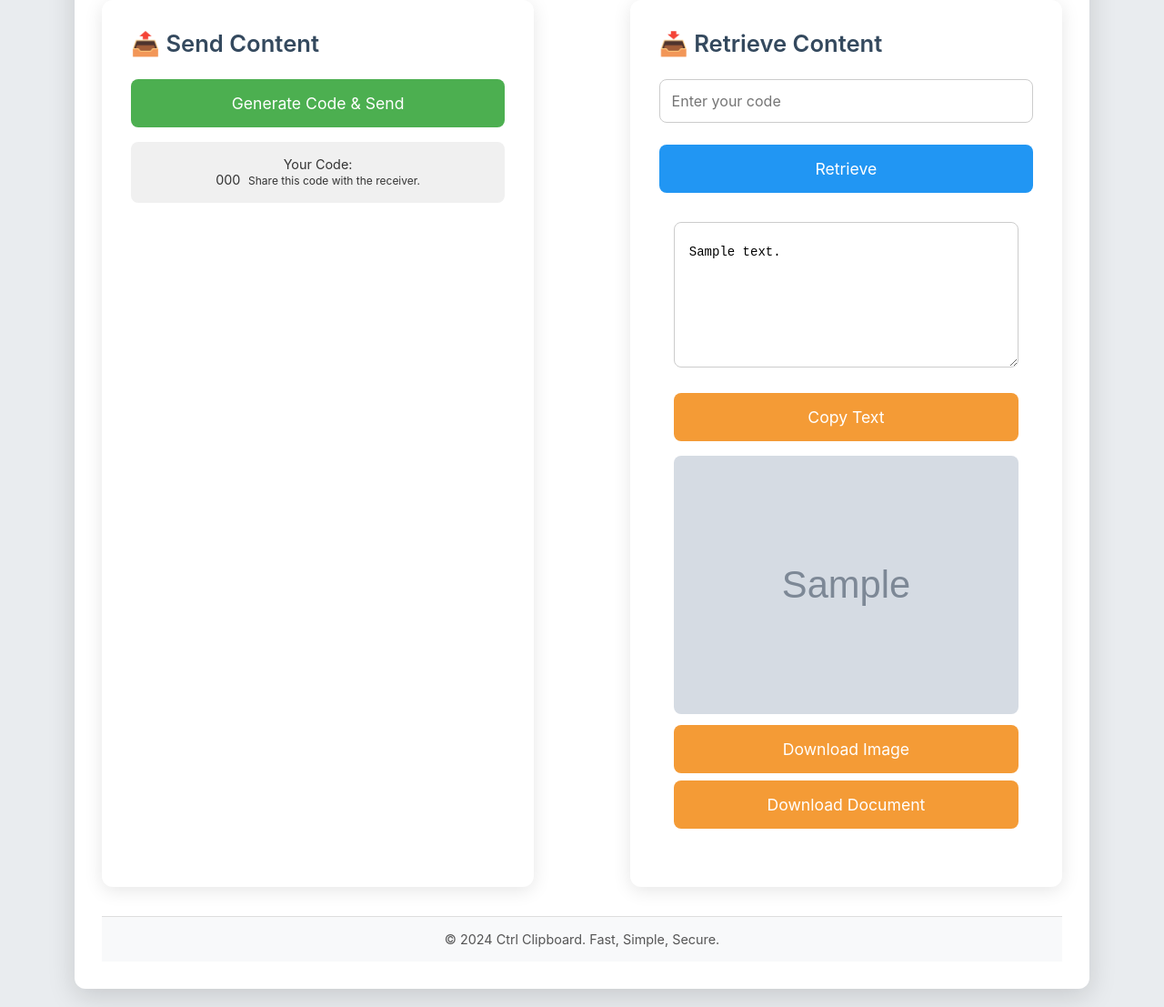
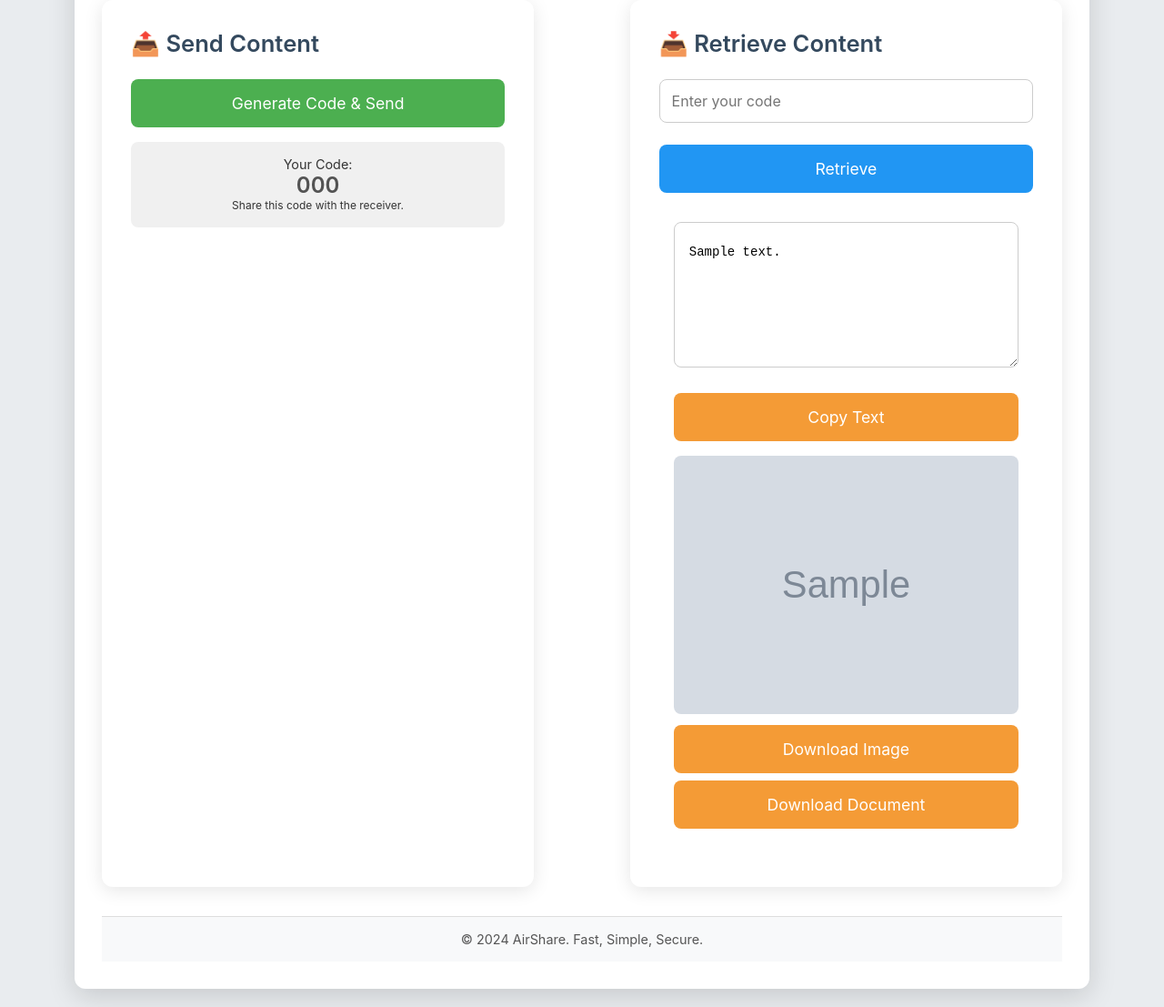
Before and after one commit to NitinYadav354/AirShare, a Django app: template AirShare/clipboard/templates/clipboard/Clipboard.html in a window 1280 px wide. Shown: the part 195-1302 px from the top of the page at 91% size. Run offline with Django 5.2, Linux system fonts and the light colour scheme; the template is opened without the code that fills it: most values are stand-ins (such as "Sample title", 1, 10 or a date in 2020).

Commit message:
UI updated

```diff
--- a/AirShare/clipboard/templates/clipboard/Clipboard.html
+++ b/AirShare/clipboard/templates/clipboard/Clipboard.html
@@ -34,7 +34,9 @@
           {% if code %}
           <div class="code-display">
             <p>Your Code:</p>
-            <span class="code">{{ code }}</span>
+            <h class="code">{{ code }}</h>
+          </br>
+
             <small>Share this code with the receiver.</small>
           </div>
           {% endif %}
@@ -90,7 +92,7 @@
 
       <!-- Footer Section -->
       <footer>
-        <p>&copy; 2024 Ctrl Clipboard. Fast, Simple, Secure.</p>
+        <p>&copy; 2024 AirShare. Fast, Simple, Secure.</p>
       </footer>
     </div>
 
--- a/AirShare/static/styles.css
+++ b/AirShare/static/styles.css
@@ -92,8 +92,8 @@ textarea {
 
 input:focus,
 textarea:focus {
-    border-color: #4caf50;
-    box-shadow: 0 0 5px rgba(76, 175, 80, 0.5);
+    border-color: #4c4eaf;
+    box-shadow: 0 0 5px rgba(76, 107, 175, 0.5);
     outline: none;
 }
 
@@ -155,6 +155,13 @@ button a {
     font-size: 0.9rem;
 }
 
+.code{
+    font-weight: 600;
+    font-size: x-large;
+    color: #535353;
+
+}
+
 textarea {
     margin: 0 0 1rem 0;
     border-radius: 0.5rem;
```
Also changed, not shown: AirShare/db.sqlite3, 17 other files.
